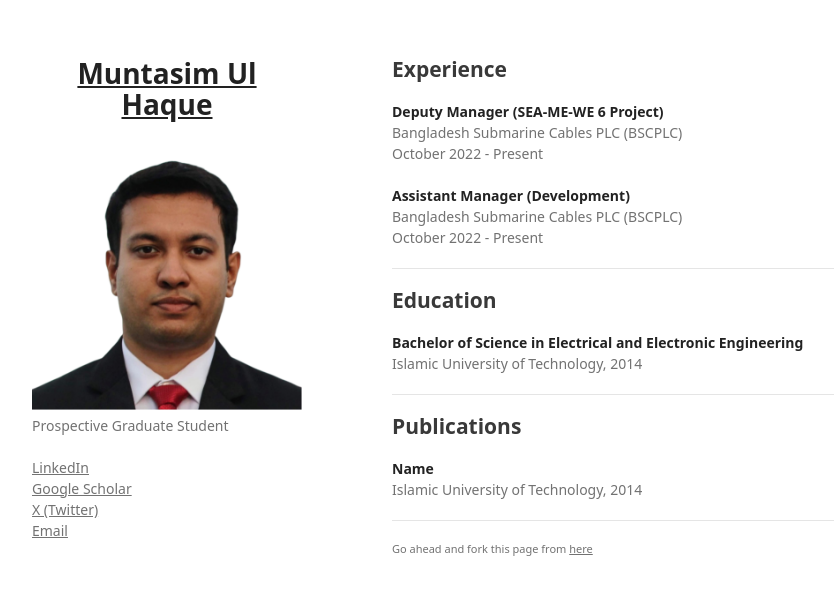
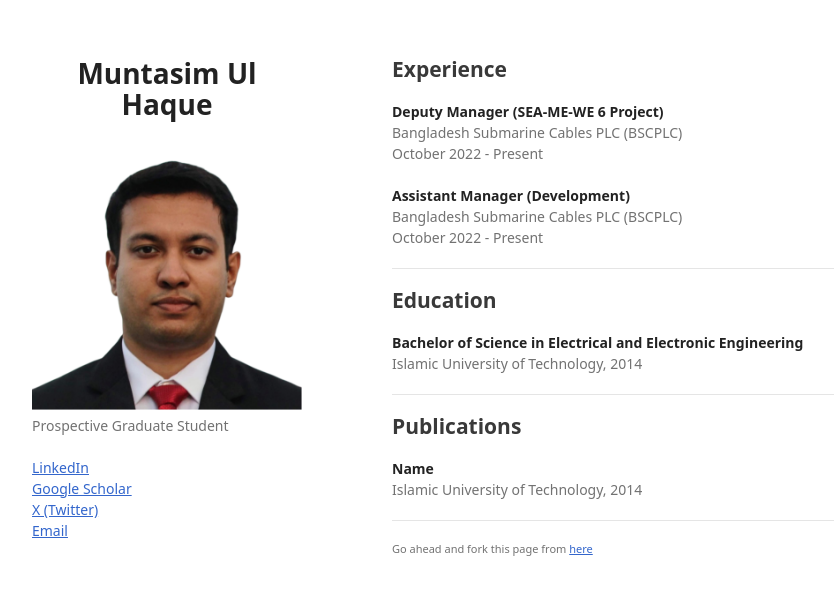
Before and after one commit to muntasimulhaque/muntasimulhaque.github.io, a Jekyll site: the page built from index.md, in a window 1280 px wide. Shown: the top 595 px of the page, without its empty margins (178-1012 px from the left). Built offline with Jekyll 4.4.1, drawn with Linux system fonts in a browser that asks for light colours; our own code applies the rules of GitHub Pages for plain Markdown files; a script that is not in the unit is left out.

Commit message:
Update style.css

```diff
--- a/assets/css/style.css
+++ b/assets/css/style.css
@@ -33,12 +33,16 @@ h3, h4, h5, h6 {
 }
 
 a {
-  color: inherit;
+  color: #3366cc;  /* Pleasant blue color */
   text-decoration: underline;
 }
 
 a:hover {
-  color: blue;
+  color: #1a3366;  /* Darker blue on hover */
+}
+
+a:visited {
+  color: #5c85d6;  /* Lighter blue for visited links */
 }
 
 .wrapper {
@@ -98,6 +102,16 @@ header {
   -webkit-font-smoothing: subpixel-antialiased;
 }
 
+header h1 a {
+  color: #222;
+  text-decoration: none;
+}
+
+header h1 a:hover {
+  color: #3366cc;
+  text-decoration: none;
+}
+
 header ul {
   list-style: none;
   height: 40px;
@@ -131,10 +145,11 @@ header ul a {
   text-align: center;
   padding-top: 6px;
   height: 34px;
+  text-decoration: none;
 }
 
 header ul a:hover, header ul a:focus {
-  color: blue;
+  color: #3366cc;
   font-weight: bold;
 }
 
```
